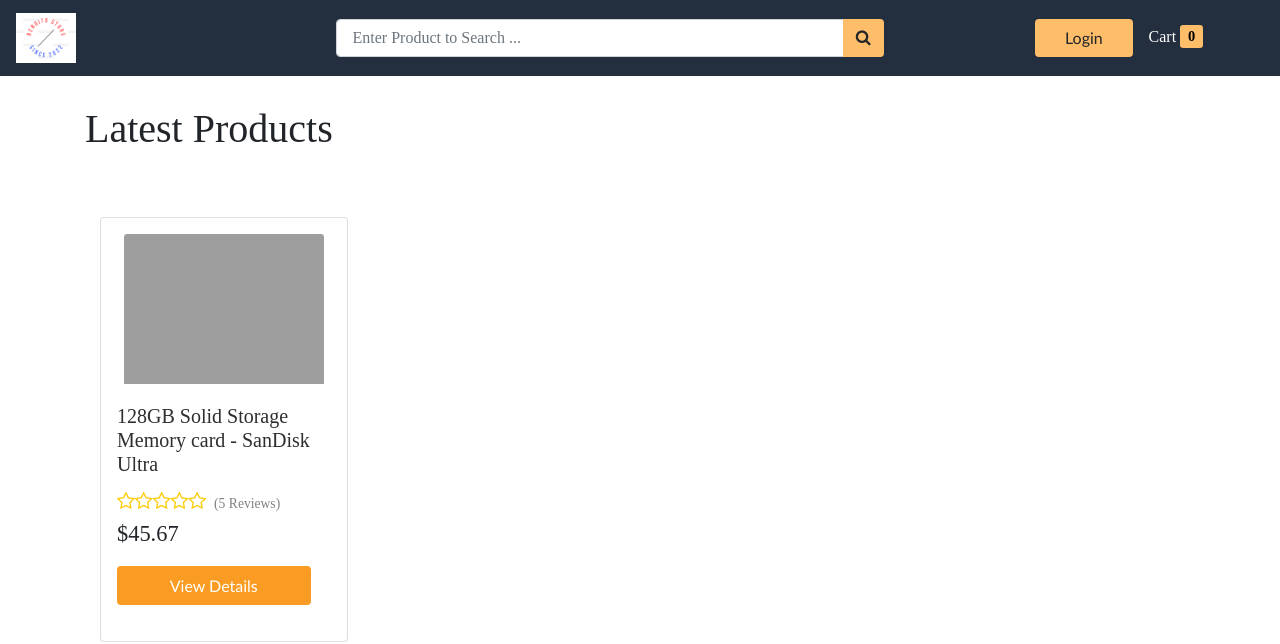
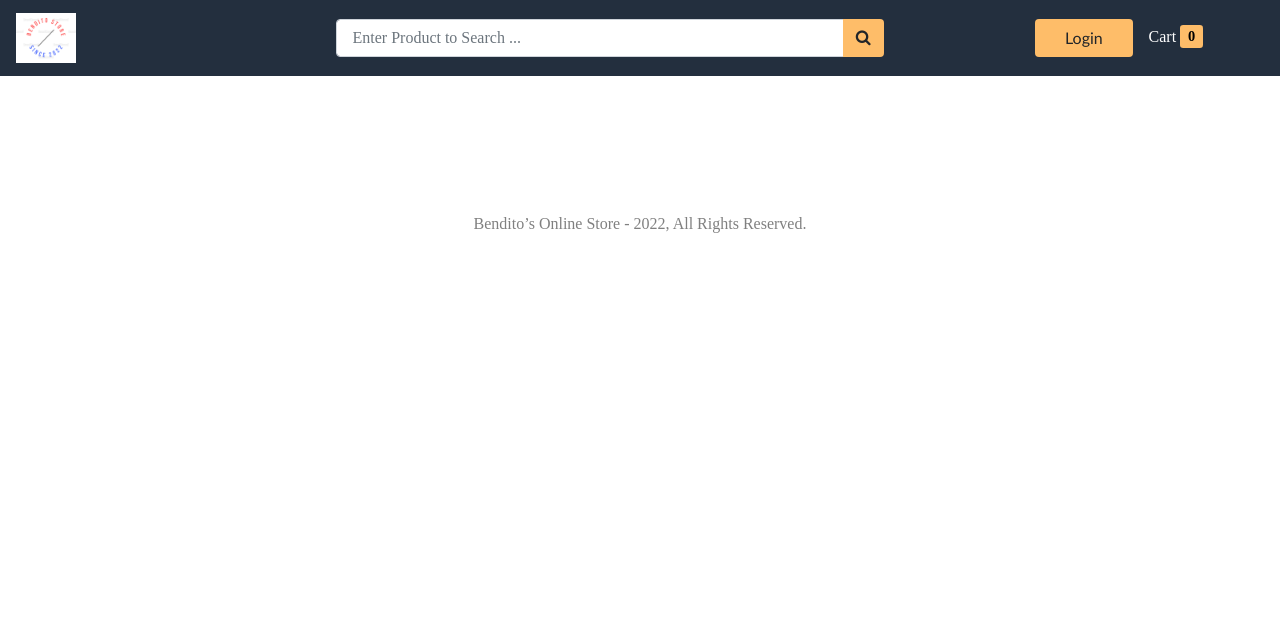
Before and after one commit to EmediongFrancis/Bendito-Store, a React (Create React App) app in the folder frontend/: page /product/1 in a window 1280 px wide. Shown: the top 644 px of the page. Built offline with nearby package versions, Linux system fonts and the light colour scheme; grey boxes are pictures that could not be loaded; a web font is replaced by a local one.

Commit message:
Implement React router for homepage

```diff
--- a/frontend/src/App.js
+++ b/frontend/src/App.js
@@ -1,3 +1,4 @@
+import { BrowserRouter, Routes, Route } from "react-router-dom";
 import './App.css';
 import Header from './components/layout/Header';
 import Footer from './components/layout/Footer';
@@ -6,9 +7,15 @@
 function App() {
   return (
     <div className="App">
-      <Header />
-      <HomePage />
-      <Footer />
+      <BrowserRouter>
+        <Header />
+        <div className="container container-fluid">
+          <Routes>
+            <Route path="/" element={<HomePage />} exact />
+          </Routes>
+        </div>
+        <Footer />
+      </BrowserRouter >
     </div>
   );
 }
--- a/frontend/src/components/HomePage.js
+++ b/frontend/src/components/HomePage.js
@@ -1,8 +1,8 @@
-import React from 'react'
+import React, { Fragment } from 'react'
 
 const HomePage = () => {
   return (
-    <div className='container container-fluid'>
+    <Fragment>
       <h1 id="products_heading">Latest Products</h1>
 
       <section id="products" className="container mt-5">
@@ -32,8 +32,7 @@
 
         </div>
       </section>
-
-    </div>
+    </Fragment>
   )
 }
 
```
